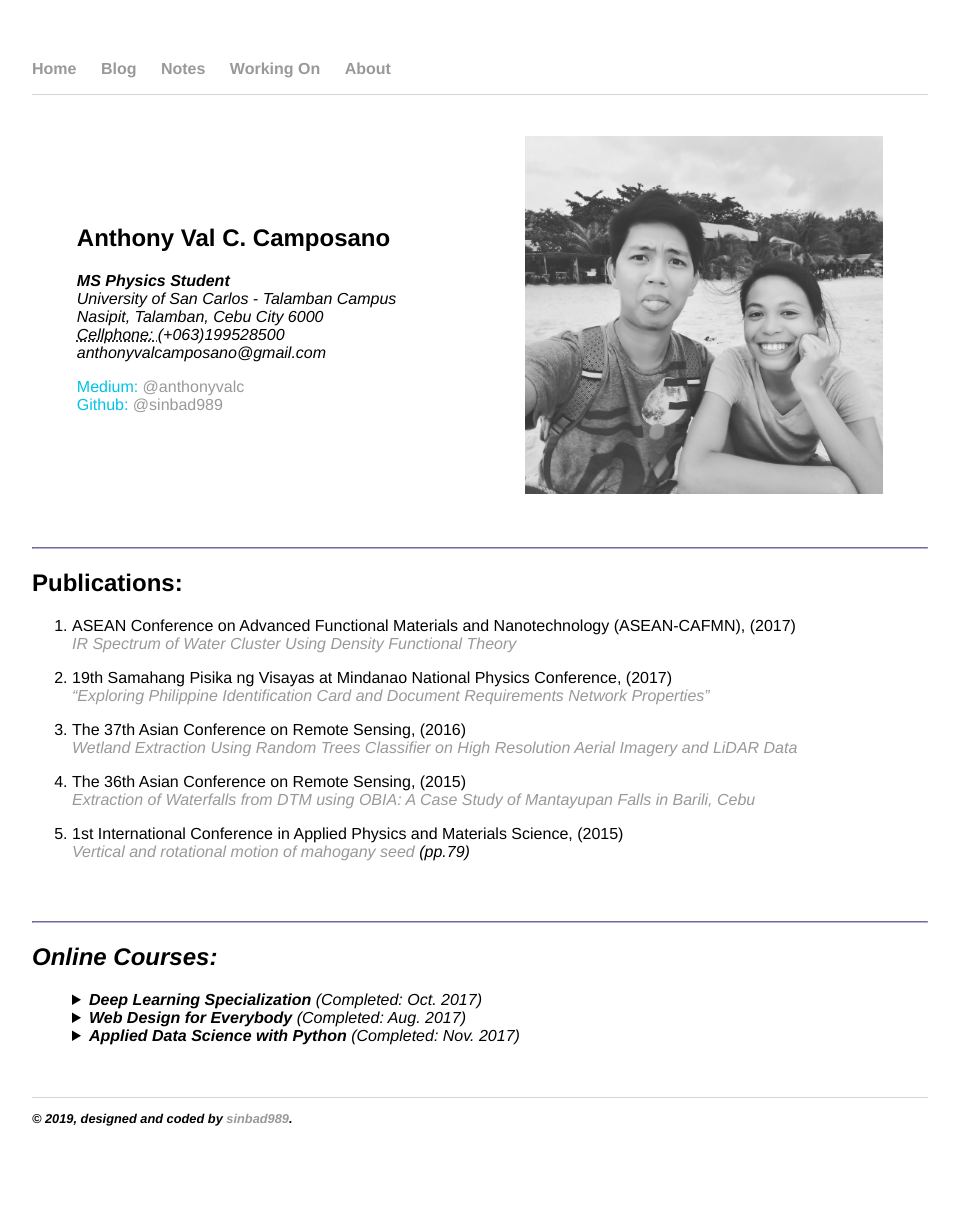
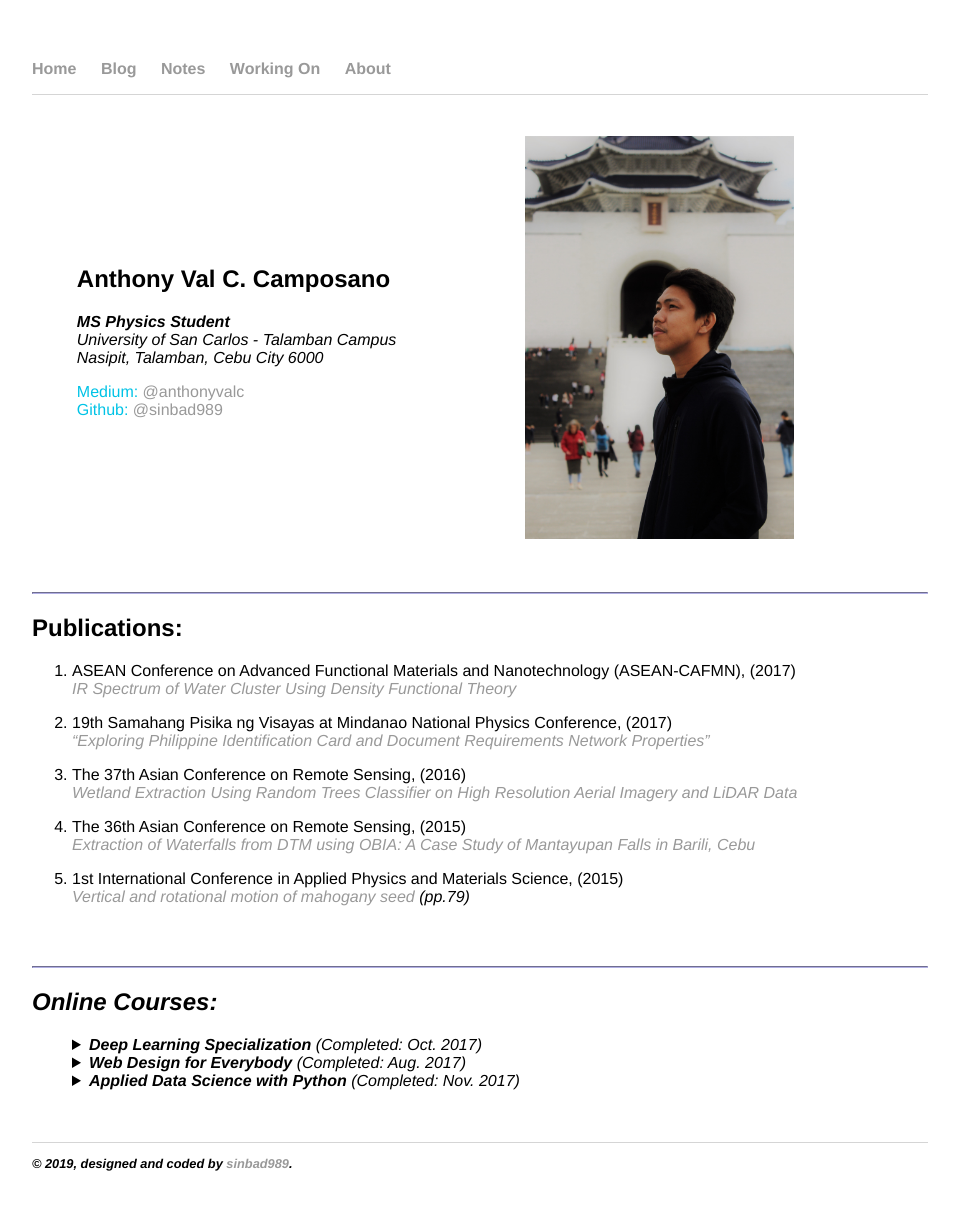
Before and after one commit to sinbad989/sinbad989.github.io, a Jekyll site: the page built from about/index.html, in a window 1280 px wide. Shown: the whole page, without its empty margins (160-1119 px from the left). Built offline with Jekyll 4.4.1, drawn with Linux system fonts in a browser that asks for light colours; nearby versions of some CDN libraries; some web fonts are replaced; before the commit the page ends 1186 px from its top, so only the background shows below that.

Commit message:
new profile

```diff
--- a/about/index.html
+++ b/about/index.html
@@ -11,8 +11,8 @@ title: about
 			<strong>MS Physics Student</strong><br>
 			University of San Carlos - Talamban Campus<br>
 			Nasipit, Talamban, Cebu City 6000<br>
-			<abbr title="phone">Cellphone: </abbr>(+063)199528500<br>
-			<span class="obfuscate">anthonyvalcamposano@gmail.com</span>
+			<!--<abbr title="phone">Cellphone: </abbr>(+063)199528500<br>-->
+			<!--<span class="obfuscate">anthonyvalcamposano@gmail.com</span>-->
 			</address>
 			<p>
 			Medium: <a href="https://medium.com/@anthonyvalc">@anthonyvalc</a> <br>
@@ -21,7 +21,7 @@ title: about
 		</div>
 
 		<div class="author">
-			<img src="/assets/author.JPG" height="100" width="100">
+			<img src="/assets/author2.jpg" height="50" width="50">
 		</div>
 
 	</div>
--- a/css/main.css
+++ b/css/main.css
@@ -52,7 +52,7 @@ h1{
 }
 
 h2.category {
-    color:#00c3e6;
+    color:#999;
     display: inline;
     align-content: : center;
     text-align: right;
@@ -89,7 +89,7 @@ p.post_title a{
 }
 h2.post_title{
     font-size: 3em;
-    color:#00c3e6;
+    color:#999;
 }
 
 p.post_header{
@@ -137,8 +137,8 @@ div.author a{
 }
 
 div.author img{
-    width: 100%;
-    height: 100%;
+    width: 75%;
+    height: 50%;
     margin: center;
 }
 
```
Also changed, not shown: assets/author1.jpg (added), assets/author2.jpg (added).
